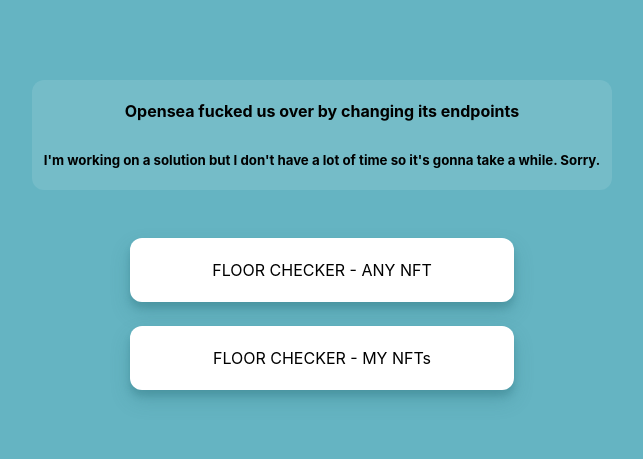
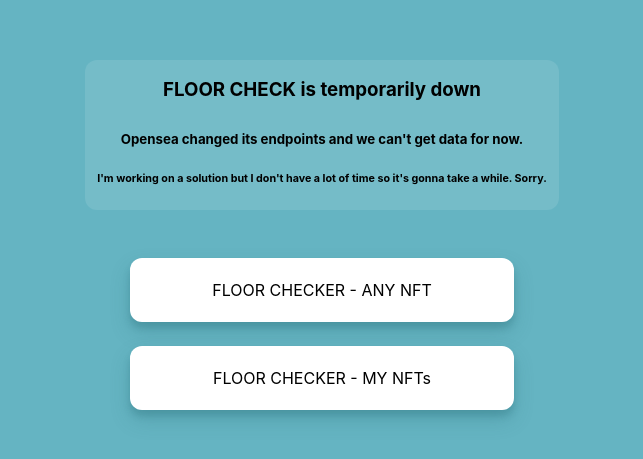
Before and after one commit to andobotar/floor-check, a React (Create React App) app: page / in a window 1280 px wide. Shown: the part 165-624 px from the top of the page, without its empty margins (318-961 px from the left). Built offline with nearby package versions, Linux system fonts and the light colour scheme; what alchemy-sdk would draw is missing.

Commit message:
Update out of service message

```diff
--- a/src/components/Landing.jsx
+++ b/src/components/Landing.jsx
@@ -6,11 +6,12 @@
   return (
     <div className={classes.container}>
       <div className={classes.outOfServiceMessage}>
-        <h4>Opensea fucked us over by changing its endpoints</h4>
-        <h5>
+        <h3>FLOOR CHECK is temporarily down</h3>
+        <h5>Opensea changed its endpoints and we can't get data for now.</h5>
+        <h6>
           I'm working on a solution but I don't have a lot of time so it's gonna
           take a while. Sorry.
-        </h5>
+        </h6>
       </div>
       <div onClick={() => setPage('floorChecker')} className={classes.button}>
         FLOOR CHECKER - ANY NFT
--- a/src/components/Landing.module.scss
+++ b/src/components/Landing.module.scss
@@ -20,8 +20,12 @@
     align-items: center;
     max-width: 89%;
 
-    h4 {
+    h3 {
       margin-bottom: 8px;
+    }
+
+    h5 {
+      margin-bottom: 0;
     }
   }
 
```
